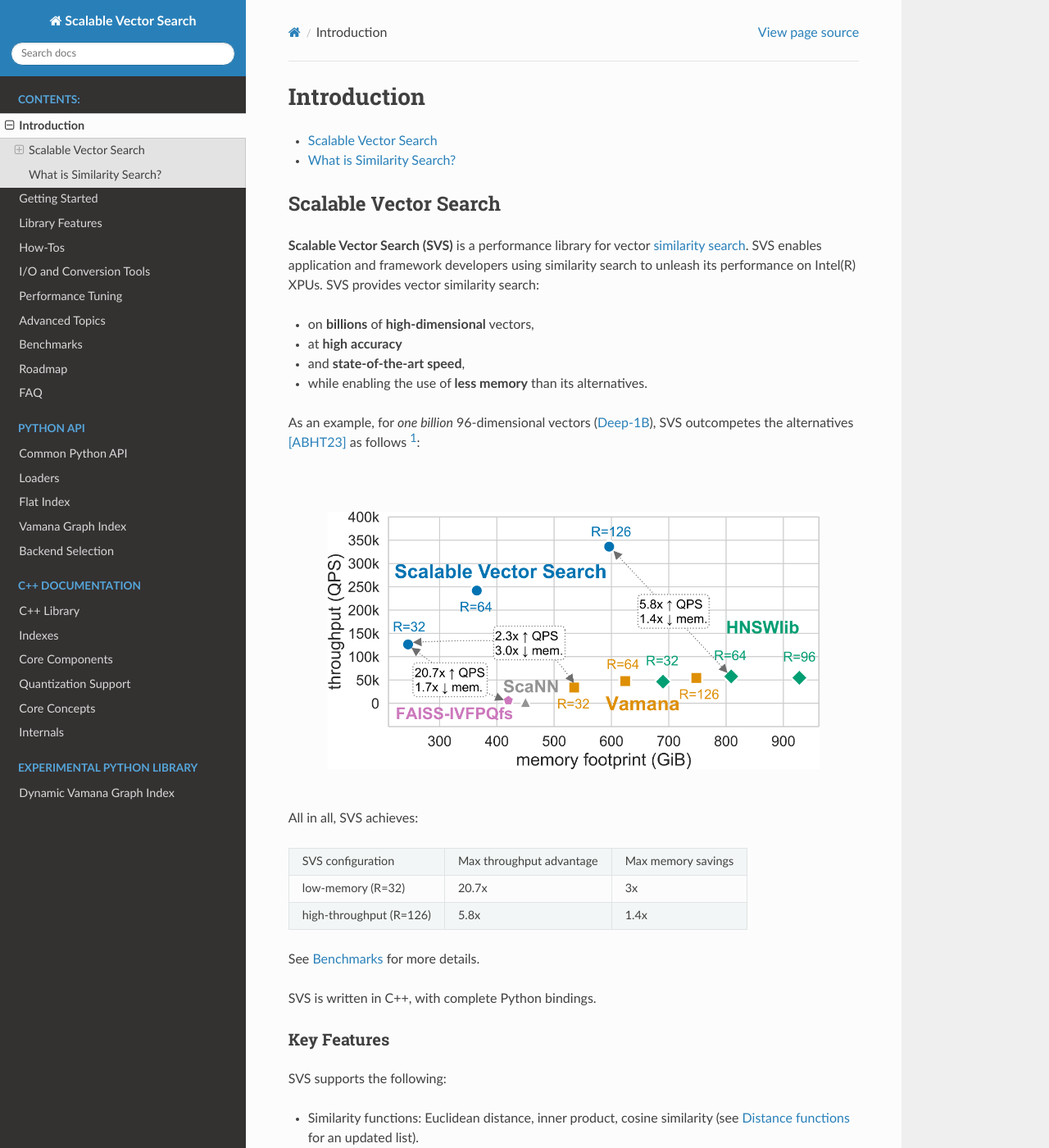
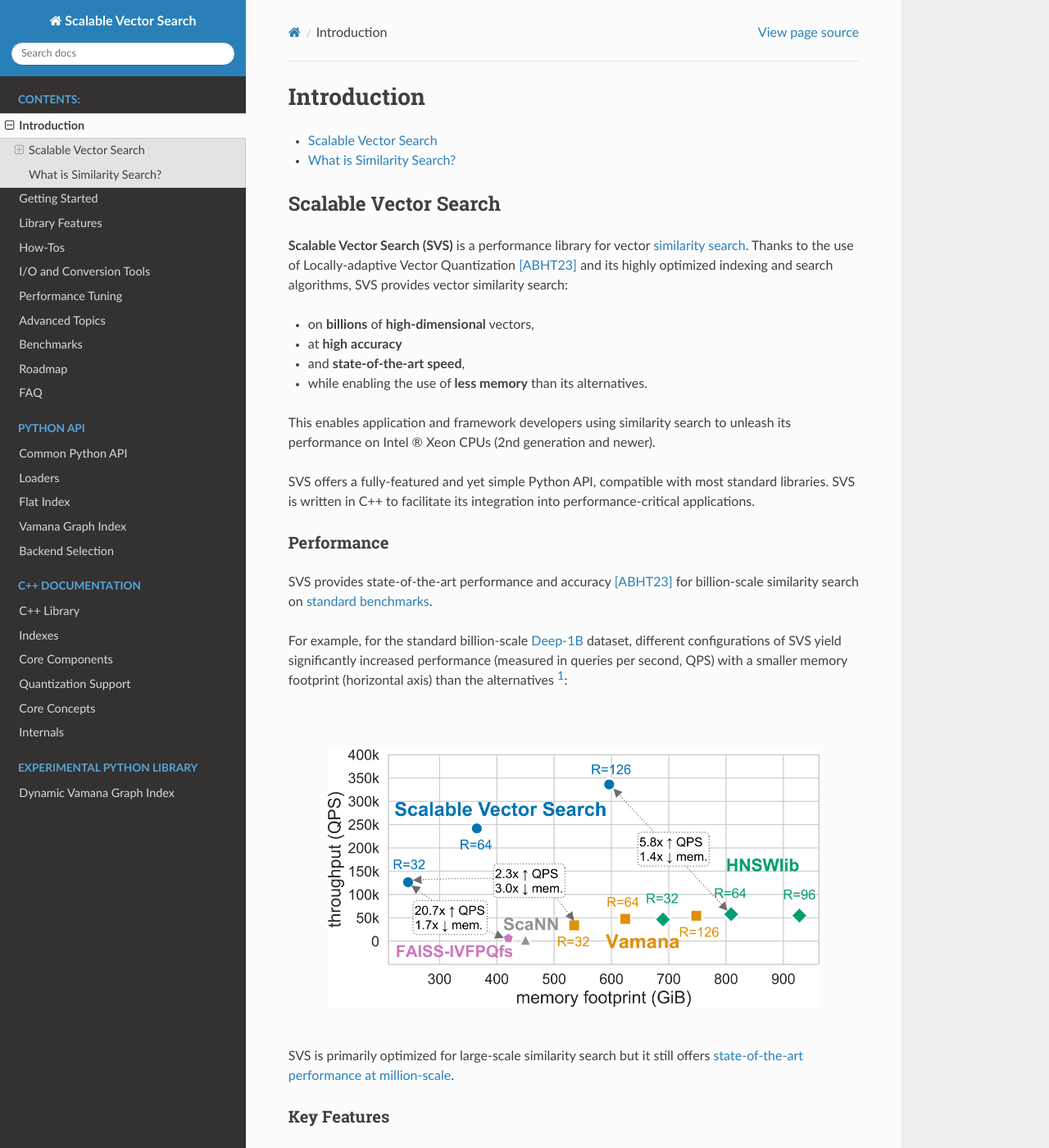
Before and after one commit to intel/ScalableVectorSearch, a Sphinx documentation site: the page built from docs/intro.rst, in a window 1280 px wide and 1400 px high. Shown: the whole window at 82% size. Built offline with Sphinx 7.4.7 and the Read the Docs theme 2.0.0, drawn with Linux system fonts in a browser that asks for light colours.

Commit message:
Modified the Introduction in the documentation to match the new README.

```diff
--- a/docs/intro.rst
+++ b/docs/intro.rst
@@ -10,7 +10,7 @@
 Scalable Vector Search
 ***********************
 **Scalable Vector Search (SVS)** is a performance library for vector `similarity search <https://en.wikipedia.org/wiki/Similarity_search>`_.
-SVS enables application and framework developers using similarity search to unleash its performance on Intel(R) XPUs.
+Thanks to the use of Locally-adaptive Vector Quantization [ABHT23]_ and its highly optimized indexing and search algorithms,
 SVS provides vector similarity search:
 
 * on **billions** of **high-dimensional** vectors,
@@ -18,8 +18,19 @@
 * and **state-of-the-art speed**,
 * while enabling the use of **less memory** than its alternatives.
 
-As an example, for *one billion* 96-dimensional vectors (`Deep-1B <http://sites.skoltech.ru/compvision/noimi/>`_),
-SVS outcompetes the alternatives [ABHT23]_ as follows [#ft1]_:
+This enables application and framework developers using similarity search to unleash its performance on Intel |reg| Xeon CPUs (2nd generation and newer).
+
+SVS offers a fully-featured and yet simple Python API, compatible with most standard libraries.
+SVS is written in C++ to facilitate its integration into performance-critical applications.
+
+Performance
+============
+SVS provides state-of-the-art performance and accuracy [ABHT23]_ for billion-scale similarity search on
+:ref:`standard benchmarks <benchs>`.
+
+For example, for the standard billion-scale `Deep-1B <http://sites.skoltech.ru/compvision/noimi/>`_ dataset,
+different configurations of SVS yield significantly increased performance (measured in queries per second, QPS) with a
+smaller memory footprint (horizontal axis) than the alternatives [#ft1]_:
 
 |
 
@@ -30,24 +41,12 @@
 
 |
 
-All in all, SVS achieves:
-
-+-------------------------+--------------------------+--------------------+
-| SVS configuration       | Max throughput advantage | Max memory savings |
-+-------------------------+--------------------------+--------------------+
-| low-memory (R=32)       | 20.7x                    | 3x                 |
-+-------------------------+--------------------------+--------------------+
-| high-throughput (R=126) | 5.8x                     | 1.4x               |
-+-------------------------+--------------------------+--------------------+
-
-See :ref:`benchs` for more details.
-
-SVS is written in C++, with complete Python bindings.
+SVS is primarily optimized for large-scale similarity search but it still offers :ref:`state-of-the-art performance
+at million-scale <small_scale_benchs>`.
 
 Key Features
 ============
-
-SVS supports the following:
+SVS supports:
 
 * Similarity functions: Euclidean distance, inner product, cosine similarity (see :ref:`supported_distance_functions` for an updated list).
 * Vectors with individual values encoded as: float32, float16, uint8, int8 (see :ref:`supported_data_types` for an updated list).
```
